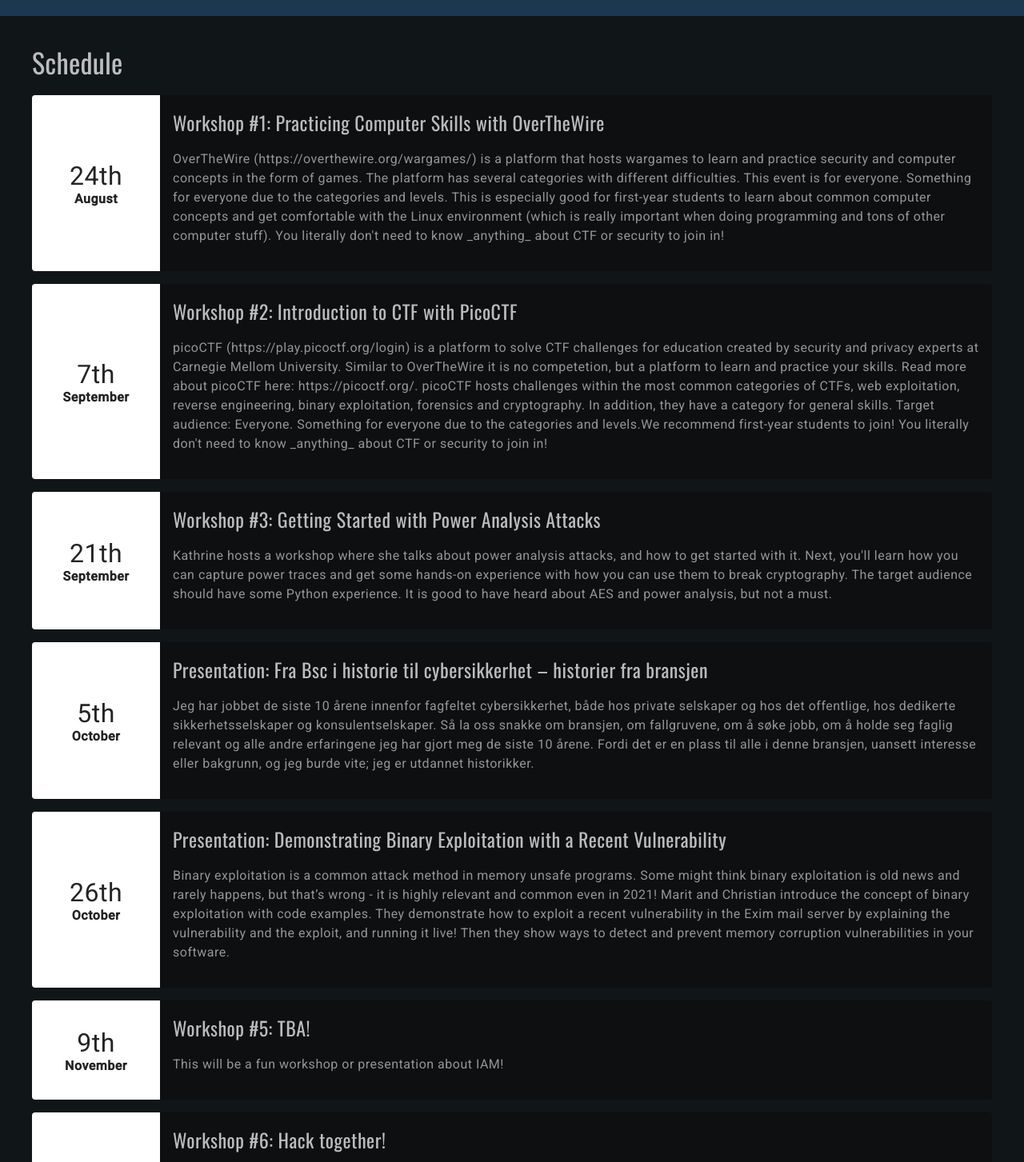
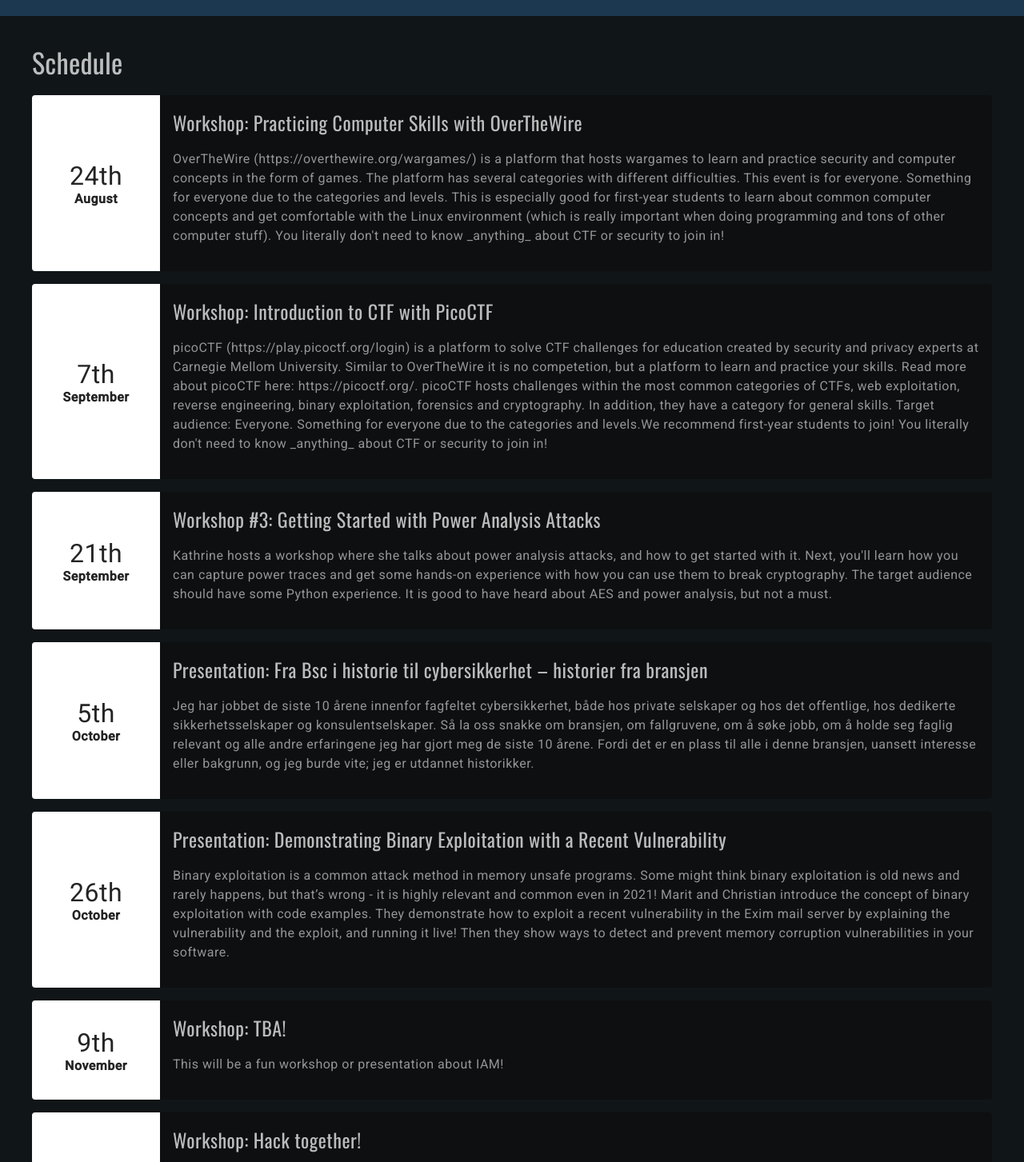
Before and after one commit to Oslo-CTF/osloctf.github.io, a Vue app: page / in a window 1280 px wide. Shown: the part 460-1913 px from the top of the page at 80% size. Built offline with nearby package versions, Linux system fonts and the light colour scheme.

Commit message:
Update events

```diff
--- a/src/components/Events.vue
+++ b/src/components/Events.vue
@@ -47,13 +47,13 @@ export default {
       {
         id: 0,
         date: getDateParts(new Date('2021-08-24')),
-        title: 'Workshop #1: Practicing Computer Skills with OverTheWire',
+        title: 'Workshop: Practicing Computer Skills with OverTheWire',
         description: 'OverTheWire (https://overthewire.org/wargames/) is a platform that hosts wargames to learn and practice security and computer concepts in the form of games. The platform has several categories with different difficulties. \n\nThis event is for everyone. Something for everyone due to the categories and levels. This is especially good for first-year students to learn about common computer concepts and get comfortable with the Linux environment (which is really important when doing programming and tons of other computer stuff). You literally don\'t need to know _anything_ about CTF or security to join in!'
       },
       {
         id: 1,
         date: getDateParts(new Date('2021-09-07')),
-        title: 'Workshop #2: Introduction to CTF with PicoCTF',
+        title: 'Workshop: Introduction to CTF with PicoCTF',
         description: 'picoCTF (https://play.picoctf.org/login) is a platform to solve CTF challenges for education created by security and privacy experts at Carnegie Mellom University. Similar to OverTheWire it is no competetion, but a platform to learn and practice your skills. Read more about picoCTF here: https://picoctf.org/. picoCTF hosts challenges within the most common categories of CTFs, web exploitation, reverse engineering, binary exploitation, forensics and cryptography. In addition, they have a category for general skills. Target audience: Everyone. Something for everyone due to the categories and levels.We recommend first-year students to join! You literally don\'t need to know _anything_ about CTF or security to join in!'
       },
       {
@@ -77,13 +77,13 @@ export default {
       {
         id: 5,
         date: getDateParts(new Date('2021-11-09')),
-        title: 'Workshop #5: TBA!',
+        title: 'Workshop: TBA!',
         description: 'This will be a fun workshop or presentation about IAM!'
       },
       {
         id: 6,
         date: getDateParts(new Date('2021-11-23')),
-        title: 'Workshop #6: Hack together!',
+        title: 'Workshop: Hack together!',
         description: 'This is a workshop where everyone bring their computers and we hack together on whatever you want! Maybe some mandatory assignment, continuing on some of the challenges from the previous workshops, or maybe you have your own side project? Everything is welcome! <3'
       },
     ]
```
